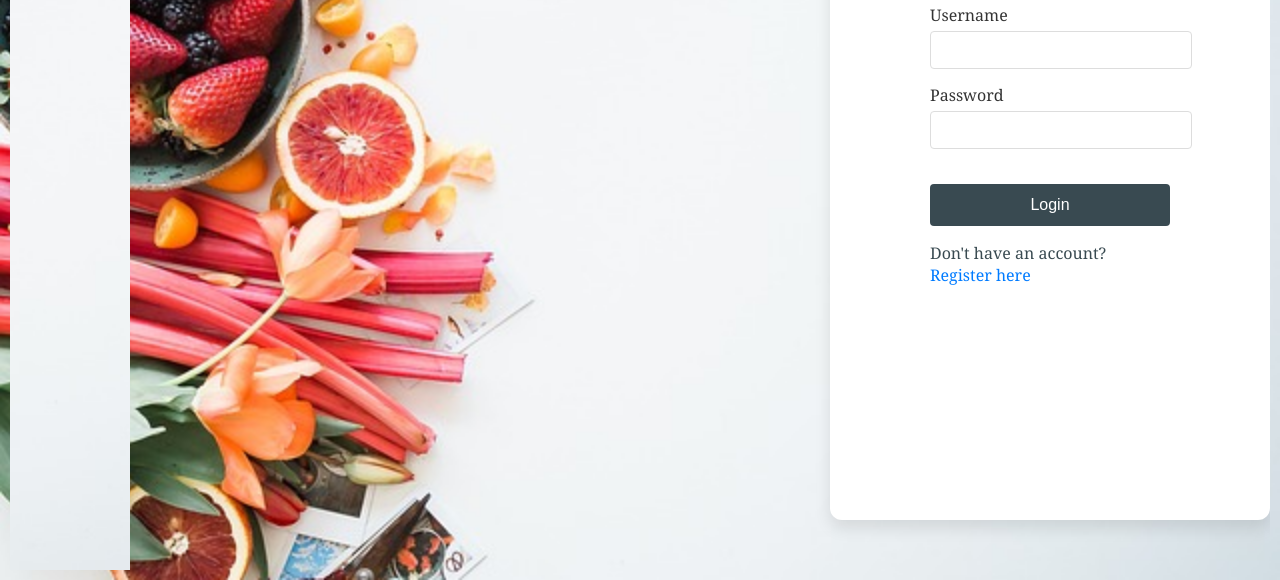
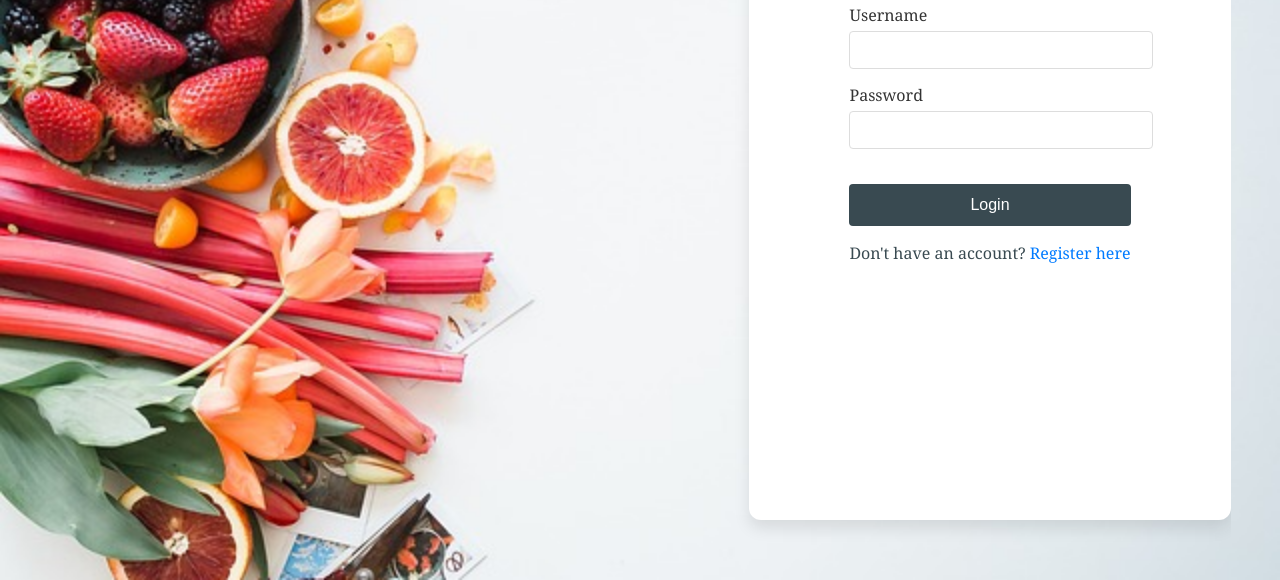
Before and after one commit to shrutichauhan28/Blogg-frontend, a plain HTML site: page login.html in a window 1280 px wide. Shown: the part 240-820 px from the top of the page. Drawn offline with Linux system fonts and the light colour scheme.

Commit message:
changed img

```diff
--- a/css/login.css
+++ b/css/login.css
@@ -21,17 +21,7 @@ body {
     overflow: hidden;
 }
 
-/* Image container styles */
-.image-container {
-    flex: 2; /* Takes up 2/3 of the space */
-    overflow: hidden;
-}
 
-.image-container img {
-    width: 100%;
-    height: 100%;
-    object-fit: cover; /* Makes the image cover the entire container */
-}
 
 /* Form container styles */
 .form-container {
--- a/login.html
+++ b/login.html
@@ -9,7 +9,7 @@
 <body>
     <div class="container">
         <div class="image-container">
-            <img src="images\flat-lay-2583213_640.jpg" alt="Decorative Image"> <!-- Ensure the image path is correct -->
+            <!-- <img src="images\flat-lay-2583213_640.jpg" alt="Decorative Image"> Ensure the image path is correct -->
         </div>
         <div class="form-container">
             <h1>Login</h1>
```
